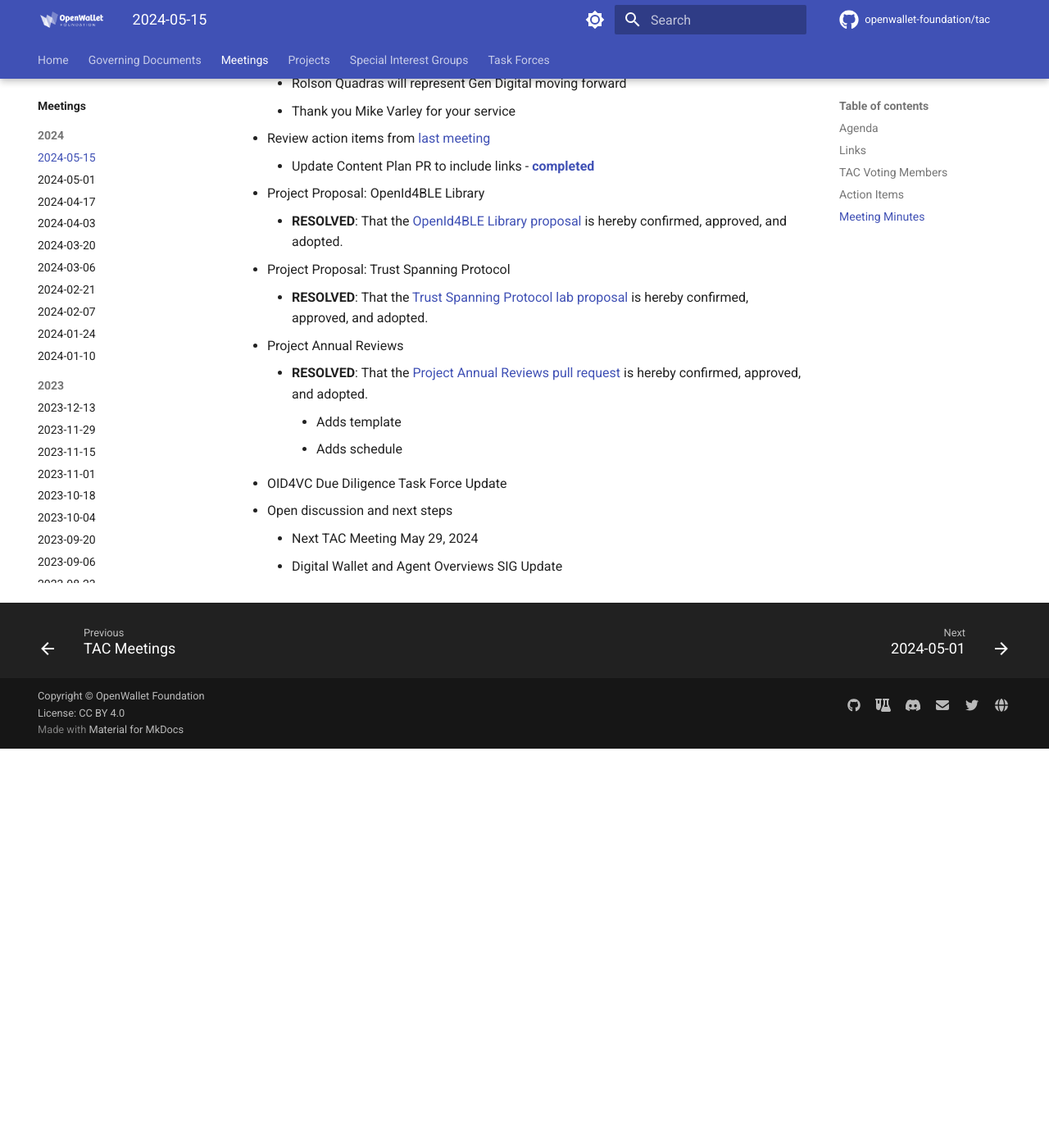
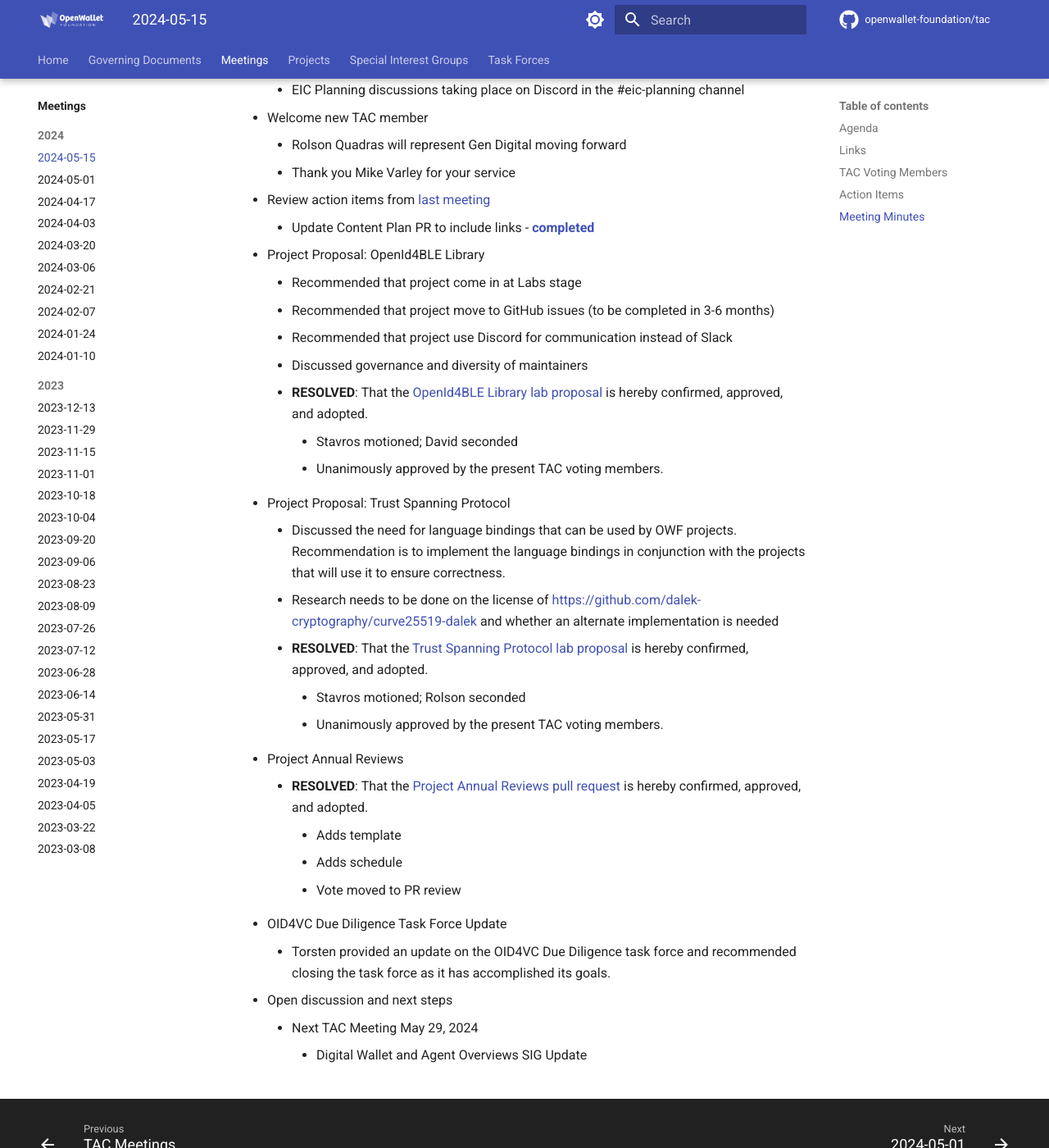
Before and after one commit to openwallet-foundation/tac, an MkDocs documentation site: the page built from docs/meetings/2024/2024-05-15.md, in a window 1280 px wide and 1400 px high, scrolled down 1738 px. Shown: the whole window at 82% size. Built offline with MkDocs 1.6.1 and Material for MkDocs 9.7.7, drawn with Linux system fonts in a browser that asks for light colours; comment, search, counter and statistics services are not loaded; before the commit the page ends 2651 px from its top, so only the background shows below that; some of the changed text lies outside the part shown.

Commit message:
Add meeting notes
Signed-off-by: Tracy Kuhrt <tracy.a.kuhrt@accenture.com>

```diff
--- a/docs/meetings/2024/2024-05-15.md
+++ b/docs/meetings/2024/2024-05-15.md
@@ -15,19 +15,21 @@
 
 ## Links
 - [slides](https://docs.google.com/presentation/d/1ZGxQ8HlEogVfIH-37Cj3k6LzjGe3pnzu4ODhOhicP5M/edit?usp=sharing)
-- [recording]()
+- [recording](https://zoom.us/rec/share/02oIxCT4V1hfHEV2oEkDtSWIDjcw9sKqDGCjt3f2NY7i84fmQvFRXyyfY0IsSTEi.An5iN4Zg2EhfVSWw)
 
 ## TAC Voting Members
 
-- [ ] David Zeuthen
+- [x] David Zeuthen
 - [ ] Jaehoon (Ace) Shim
-- [ ] Rolson Quadras
-- [ ] Pete Cooling
-- [ ] Stavros Kounis
-- [ ] Tracy Kuhrt
-- [ ] Wenjing Chu
+- [x] Rolson Quadras
+- [x] Stefan Kauhaus (alternate for Pete Cooling)
+- [x] Stavros Kounis
+- [x] Tracy Kuhrt
+- [x] Wenjing Chu
 
 ## Action Items
+- Onboard OpenID4BLE Library lab
+- Onboard Trust Spanning Protocol lab
 
 ## Meeting Minutes
 
@@ -48,18 +50,30 @@
     - Update Content Plan PR to include links - **[completed](https://tac.openwallet.foundation/governance/content-plan/)**
 
 - Project Proposal: OpenId4BLE Library
-    - **RESOLVED**: That the [OpenId4BLE Library proposal](https://github.com/openwallet-foundation/project-proposals/pull/32) is hereby confirmed, approved, and adopted.
+    - Recommended that project come in at Labs stage
+    - Recommended that project move to GitHub issues (to be completed in 3-6 months)
+    - Recommended that project use Discord for communication instead of Slack
+    - Discussed governance and diversity of maintainers
+    - **RESOLVED**: That the [OpenId4BLE Library lab proposal](https://github.com/openwallet-foundation/project-proposals/pull/32) is hereby confirmed, approved, and adopted.
+        - Stavros motioned; David seconded
+        - Unanimously approved by the present TAC voting members.
 
 - Project Proposal: Trust Spanning Protocol
+    - Discussed the need for language bindings that can be used by OWF projects. Recommendation is to implement the language bindings in conjunction with the projects that will use it to ensure correctness.
+    - Research needs to be done on the license of https://github.com/dalek-cryptography/curve25519-dalek and whether an alternate implementation is needed
     - **RESOLVED**: That the [Trust Spanning Protocol lab proposal](https://github.com/openwallet-foundation/project-proposals/pull/33) is hereby confirmed, approved, and adopted.
+        - Stavros motioned; Rolson seconded
+        - Unanimously approved by the present TAC voting members.
 
 - Project Annual Reviews
     - **RESOLVED**: That the [Project Annual Reviews pull request](https://github.com/openwallet-foundation/tac/pull/145) is hereby confirmed, approved, and adopted.
         - Adds template
         - Adds schedule
+        - Vote moved to PR review
 
 - OID4VC Due Diligence Task Force Update
+    - Torsten provided an update on the OID4VC Due Diligence task force and recommended closing the task force as it has accomplished its goals.
 
 - Open discussion and next steps
     - Next TAC Meeting May 29, 2024
-    - Digital Wallet and Agent Overviews SIG Update
+        - Digital Wallet and Agent Overviews SIG Update
```
